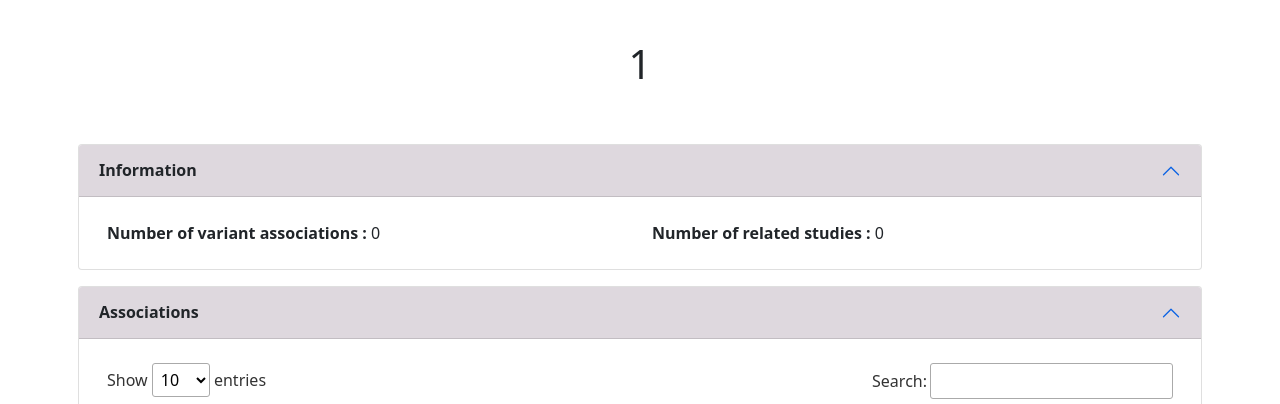
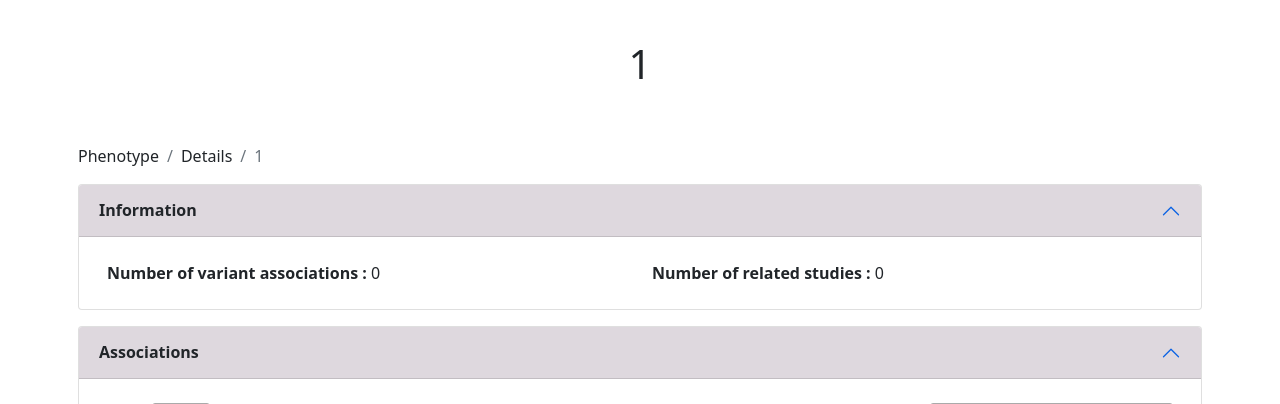
Before and after one commit to Ouertani95/SNP_Project, a Django app: page /phenotype/details/1/ in a window 1280 px wide. Shown: the part 56-460 px from the top of the page. Run offline with Django 4.2, Linux system fonts and the light colour scheme; data comes from the database, SQL or seed files in the repository; both versions use the stored data as it was after the commit; some libraries are stand-ins or nearby versions.

Commit message:
added breadcrumbs to details pages + named all urls

```diff
--- a/SNP_App/templates/phenotype_details.html
+++ b/SNP_App/templates/phenotype_details.html
@@ -5,6 +5,13 @@
     <h1 class="mt-5 pt-5 mb-5 text-center"> {{ name }} </h1>
 
     <div class="container p-2 mb-5">
+        <nav aria-label="breadcrumb">
+            <ol class="breadcrumb">
+                <li class="breadcrumb-item">Phenotype</li>
+                <li class="breadcrumb-item">Details</li>
+                <li class="breadcrumb-item active" aria-current="page">{{ name }}</li>
+            </ol>
+        </nav>
         <div class="row mb-3">
             <div class="accordion " id="accordionPanelsStayOpenExample">
                 <div class="accordion-item">
--- a/SNP_Project/urls.py
+++ b/SNP_Project/urls.py
@@ -23,18 +23,18 @@ from SNP_App import views
 
 urlpatterns = [
     path('admin/', admin.site.urls),
-    path('', views.display_home),
+    path('', views.display_home, name='home'),
     path('snp_search/', views.search_snp, name='snp_search'),
     path('phenotype_search/', views.search_phenotype, name='phenotype_search'),
     path('upload/', views.upload_file, name='upload'),
-    path('success/', views.upload_success),
+    path('success/', views.upload_success, name='success'),
+    path('error/', views.upload_error, name='error'),
     path("login/", LoginView.as_view(), name='login'),
     path("logout/", LogoutView.as_view(), name='logout'),
-    path('error/', views.upload_error),
     path('snp_json/', views.SNPListView.as_view(), name='snp_json'),
     path('pheno_json/', views.DiseaseTraitListView.as_view(), name='pheno_json'),
-    path('phenotype/details/<str:name>/', views.phenotype_details),
-    path('snp/details/<str:rsid>/', views.snp_details),
+    path('snp/details/<str:rsid>/', views.snp_details, name='snp_details'),
+    path('phenotype/details/<str:name>/', views.phenotype_details, name='pheno_details'),
     path('about/', views.about, name='about'),
     path('contact/', views.contact, name='contact'),
     path('services/', views.services, name='services'),
```
Also changed, not shown: SNP_App/templates/snp_details.html (+7 -0 lines), db.sqlite3.
